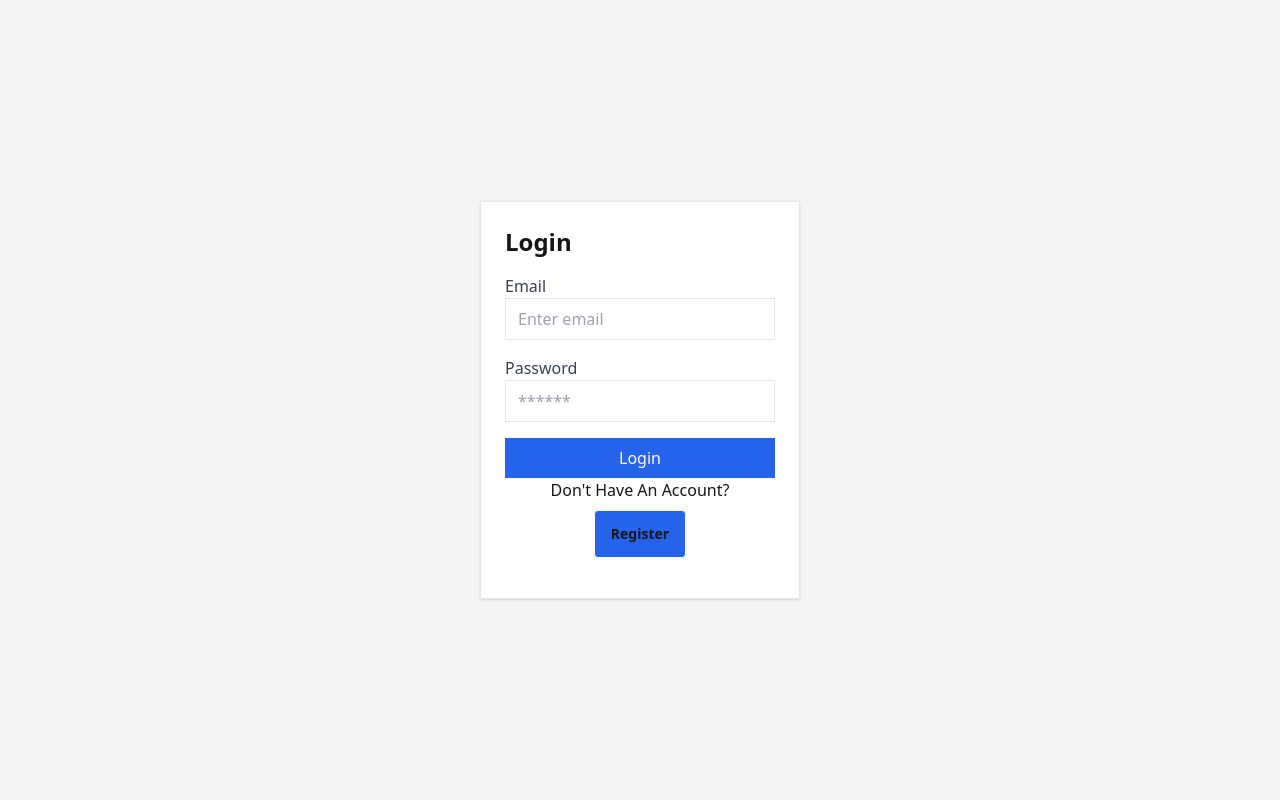
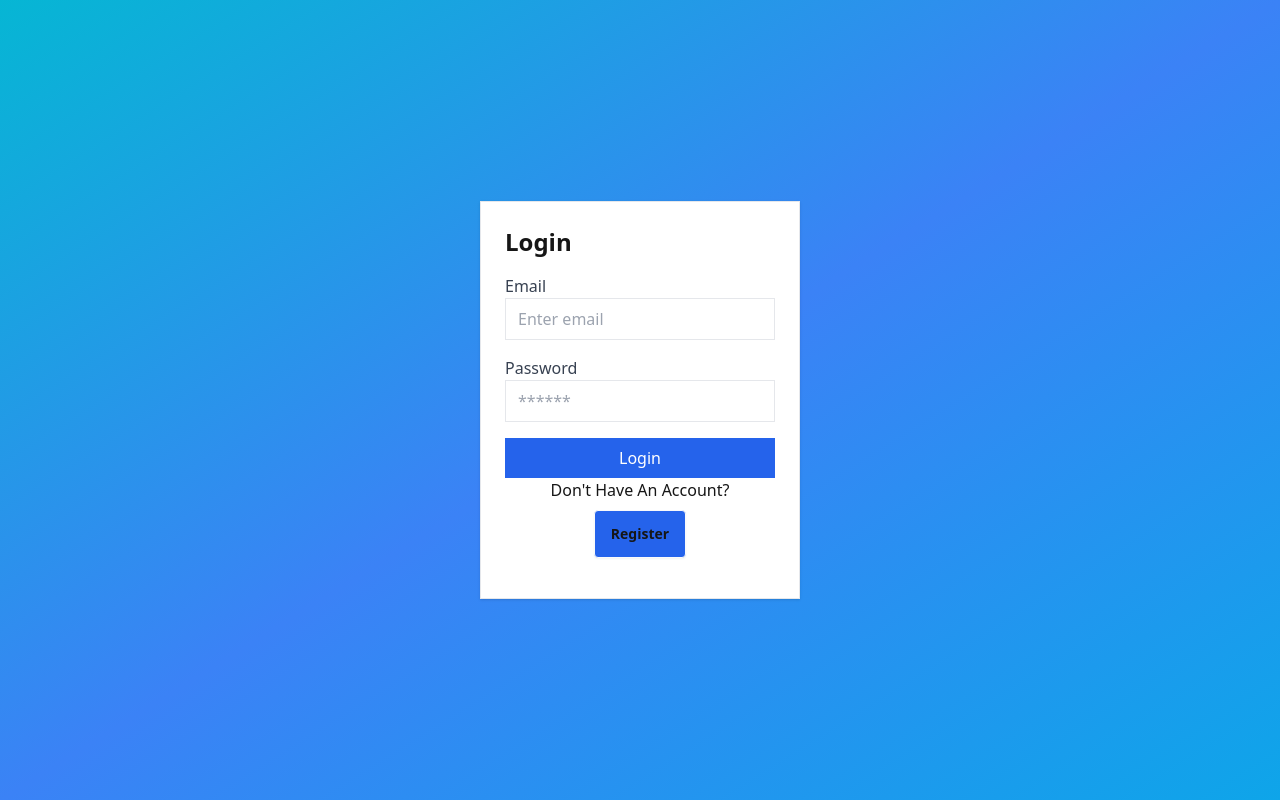
Before and after one commit to Onyekachukwu-aniakor/mern-note-app, a React app: page /login in a window 1280 px wide. Built offline with nearby package versions, Linux system fonts and the light colour scheme; no server answers; the HTML template or start-up script is replaced by a standard one.

Commit message:
Update Login page background gradient

```diff
--- a/src/pages/Login.jsx
+++ b/src/pages/Login.jsx
@@ -31,7 +31,8 @@
 
     }
   return (
-    <div className='flex justify-center items-center min-h-screen bg-gray-100 bg-gray-100   '>
+    <div className='flex justify-center items-center min-h-screen bg-gray-100 bg-gradient-to-br
+    from-cyan-500 via-blue-500 to-sky-500 object-cover   '>
     <div className='border shadow p-6 w-80 bg-white'>
         <h2 className='text-2xl font-bold mb-4'>Login</h2>
         <form onSubmit={handleSubmit}>
```
